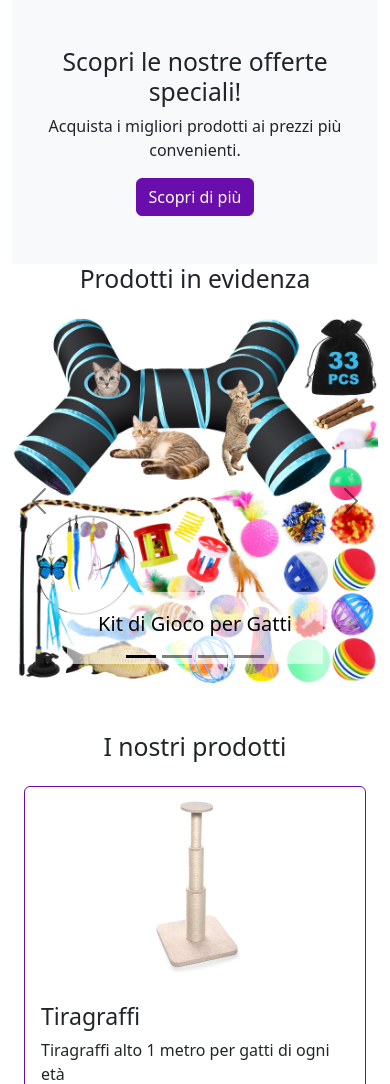
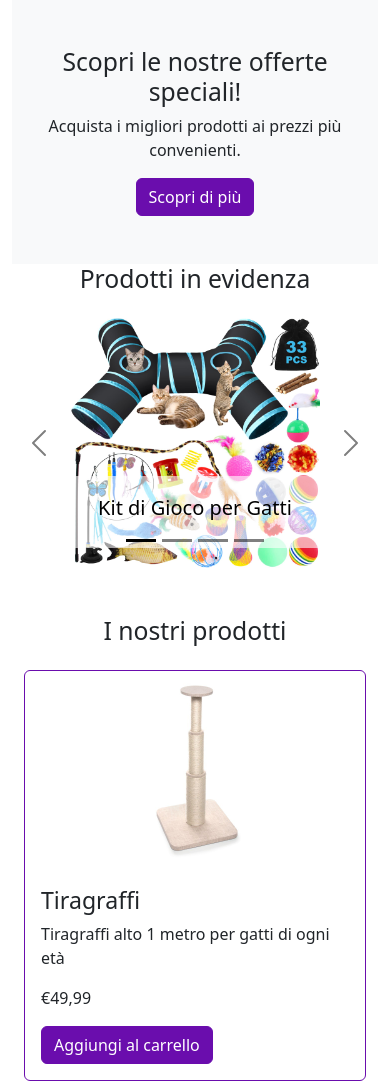
Before and after one commit to Morsu7/Miaoh, a PHP site: page / in a window 390 px wide. Shown: the part 81-1165 px from the top of the page. Run offline with PHP 8.4, Linux system fonts and the light colour scheme; data comes from the database, SQL or seed files in the repository.

Commit message:
aggiustata la grandezza della slide bar

```diff
--- a/public/style/home.css
+++ b/public/style/home.css
@@ -1,3 +1,74 @@
 .transparent-white{
     background-color: rgba(255, 255, 255, 0.6); /* 0.6 for 60% opacity */
 }
+
+
+/* Stile base per le immagini */
+.product-image {
+    width: 100%; /* L'immagine occupa tutta la larghezza del contenitore */
+    height: auto; /* L'altezza si adatta automaticamente */
+    max-height: 300px; /* Altezza massima per evitare immagini troppo alte */
+    object-fit: contain; /* Mantiene l'intera immagine visibile senza deformarla */
+    border-radius: 8px; /* Arrotonda gli angoli dell'immagine */
+}
+
+/* Adatta l'immagine su schermi più piccoli (tablet) */
+@media (max-width: 768px) {
+    .product-image {
+        max-height: 250px; /* Limita l'altezza per schermi medi (tablet) */
+    }
+}
+
+/* Ulteriore adattamento su schermi piccoli (smartphone) */
+@media (max-width: 576px) {
+    .product-image {
+        max-height: 200px; /* Riduce ulteriormente l'altezza su schermi molto piccoli */
+        object-fit: contain; /* Mantiene l'immagine senza tagli anche sui dispositivi mobili */
+    }
+}
+
+/* Stile generale per il carosello */
+.carousel-item {
+    height: 500px; /* Altezza aumentata per desktop */
+}
+
+.carousel-item img {
+    object-fit: contain; /* Mantiene l'intera immagine visibile senza tagliarla */
+    width: 100%; /* L'immagine occupa tutta la larghezza */
+    height: 100%; /* L'immagine occupa tutta l'altezza */
+}
+
+/* Aumentiamo ulteriormente la dimensione su schermi desktop larghi */
+@media (min-width: 1200px) {
+    .carousel-item {
+        height: 600px; /* Altezza maggiore per schermi molto larghi */
+    }
+
+    .carousel-item img {
+        width: 110%; /* Aumentiamo leggermente la larghezza */
+    }
+}
+
+/* Su schermi più piccoli (tablet e smartphone), altezza ridotta */
+@media (max-width: 768px) {
+    .carousel-item {
+        height: 300px; /* Altezza ridotta per tablet */
+    }
+
+    .carousel-item img {
+        width: 100%; /* Manteniamo la larghezza al 100% */
+        height: 100%;
+    }
+}
+
+/* Su smartphone */
+@media (max-width: 576px) {
+    .carousel-item {
+        height: 250px; /* Altezza più piccola per smartphone */
+    }
+
+    .carousel-item img {
+        width: 100%;
+        height: 100%;
+    }
+}
```
